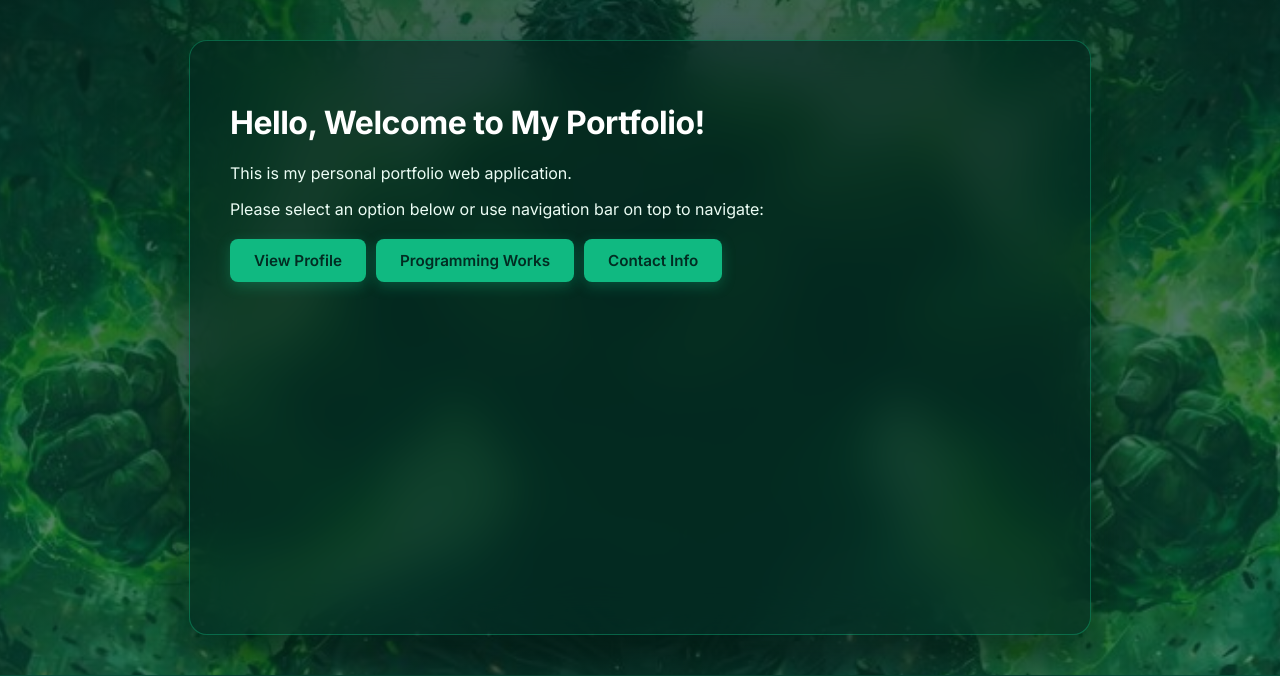
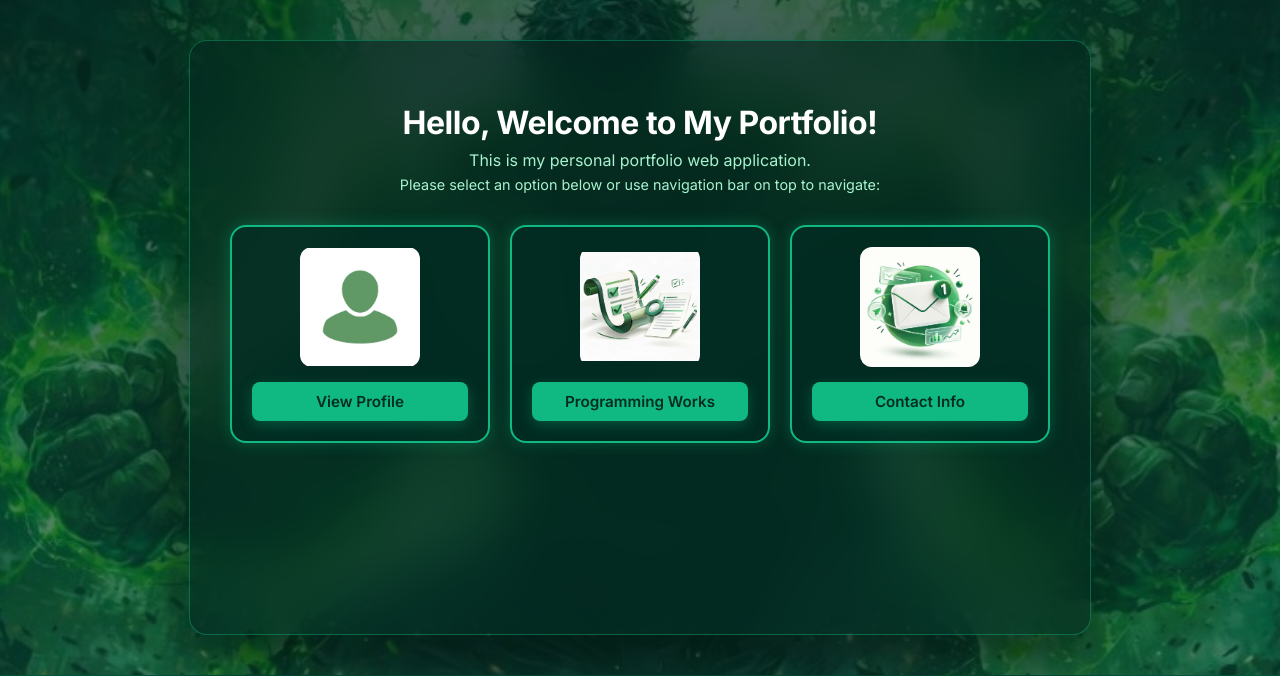
Before and after one commit to danielabrenica2009-lgtm/my_portfolio_, a Flask app: page / in a window 1280 px wide. Shown: the part 70-746 px from the top of the page. Run offline with Flask 3, Linux system fonts and the light colour scheme.

Commit message:
Add a pictures

```diff
--- a/templates/index.html
+++ b/templates/index.html
@@ -8,6 +8,77 @@
     <link rel="stylesheet" href="https://fonts.googleapis.com/css2?family=Inter:wght@300;400;500;600;700&display=swap">
     <!-- Modularized External CSS -->
     <link rel="stylesheet" href="{{ url_for('static', filename='style.css') }}">
+
+    <style>
+        .home-hero-section {
+            text-align: center;
+            margin-bottom: 2rem;
+        }
+
+        /* 3 Columns Balanced Grid Container */
+        .cards-grid {
+            display: flex;
+            justify-content: center;
+            align-items: stretch;
+            gap: 20px;
+            margin-top: 2rem;
+            flex-wrap: wrap;
+        }
+
+        /* Individual Feature Card with Bright Green Edge */
+        .feature-card {
+            flex: 1;
+            min-width: 200px;
+            max-width: 240px;
+            background: rgba(2, 44, 34, 0.7);
+            border: 2px solid #10b981; /* Bright Green Border */
+            border-radius: 16px;
+            padding: 20px;
+            display: flex;
+            flex-direction: column;
+            align-items: center;
+            justify-content: space-between;
+            box-shadow: 0 0 15px rgba(16, 185, 129, 0.3);
+            transition: transform 0.3s ease, box-shadow 0.3s ease, border-color 0.3s ease;
+        }
+
+        .feature-card:hover {
+            transform: translateY(-6px);
+            border-color: #34d399;
+            box-shadow: 0 0 25px rgba(52, 211, 153, 0.6);
+        }
+
+        /* Image Box Container */
+        .card-img-box {
+            width: 120px;
+            height: 120px;
+            display: flex;
+            justify-content: center;
+            align-items: center;
+            margin-bottom: 15px;
+            overflow: hidden;
+            border-radius: 12px;
+        }
+
+        .card-img-box img {
+            width: 100%;
+            height: 100%;
+            object-fit: contain;
+            transition: transform 0.3s ease;
+        }
+
+        .feature-card:hover .card-img-box img {
+            transform: scale(1.08);
+        }
+
+        .card-btn {
+            width: 100%;
+            text-align: center;
+            padding: 10px 0;
+            font-size: 0.95rem;
+            font-weight: 600;
+        }
+    </style>
 </head>
 <body>
 
@@ -23,7 +94,7 @@
         </div>
 
         <ul>
-            <li><a href="{{ url_for('index') }}">Home</a></li>
+            <li><a href="{{ url_for('index') }}" class="active">Home</a></li>
             <li><a href="{{ url_for('profile') }}">Profile</a></li>
             <li><a href="{{ url_for('works') }}">Works</a></li>
             <li><a href="{{ url_for('contact') }}">Contact</a></li>
@@ -31,13 +102,39 @@
     </nav>
 
     <div class="main-container">
-        <h1>Hello, Welcome to My Portfolio!</h1>
-        <p>This is my personal portfolio web application.</p>
-        <p>Please select an option below or use navigation bar on top to navigate:</p>
-        <div style="display: flex; gap: 10px; margin-top: 20px;">
-            <a href="{{ url_for('profile') }}" class="btn">View Profile</a>
-            <a href="{{ url_for('works') }}" class="btn">Programming Works</a>
-            <a href="{{ url_for('contact') }}" class="btn">Contact Info</a>
+        <div class="home-hero-section">
+            <h1 style="font-size: 2rem; margin-bottom: 0.5rem;">Hello, Welcome to My Portfolio!</h1>
+            <p style="color: var(--text-muted); font-size: 1rem; margin: 0;">This is my personal portfolio web application.</p>
+            <p style="color: var(--text-muted); font-size: 0.9rem; margin-top: 6px;">Please select an option below or use navigation bar on top to navigate:</p>
+        </div>
+
+        <!-- Centered, Equal Distance Grid Cards -->
+        <div class="cards-grid">
+
+            <!-- Card 1: View Profile -->
+            <div class="feature-card">
+                <div class="card-img-box">
+                    <img src="{{ url_for('static', filename='profile_icon.png') }}" alt="Profile Icon">
+                </div>
+                <a href="{{ url_for('profile') }}" class="btn card-btn">View Profile</a>
+            </div>
+
+            <!-- Card 2: Programming Works -->
+            <div class="feature-card">
+                <div class="card-img-box">
+                    <img src="{{ url_for('static', filename='works_icon.jpg') }}" alt="Works Icon">
+                </div>
+                <a href="{{ url_for('works') }}" class="btn card-btn">Programming Works</a>
+            </div>
+
+            <!-- Card 3: Contact Info -->
+            <div class="feature-card">
+                <div class="card-img-box">
+                    <img src="{{ url_for('static', filename='contact_icon.jpg') }}" alt="Contact Icon">
+                </div>
+                <a href="{{ url_for('contact') }}" class="btn card-btn">Contact Info</a>
+            </div>
+
         </div>
     </div>
 
```
Also changed, not shown: static/contact_icon.jpg (added), static/profile_icon.png (added), static/works_icon.jpg (added).
